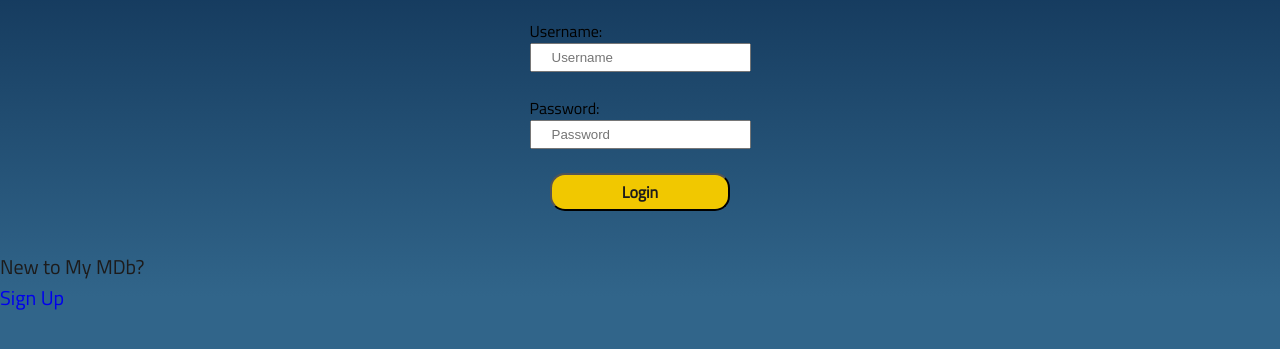
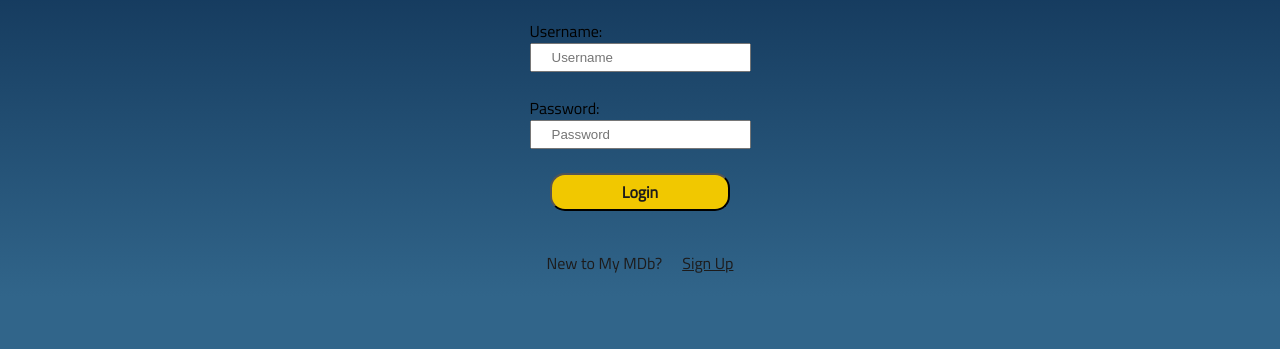
Before and after one commit to rachelcluke/my-MDb, a Flask app: page /auth in a window 1280 px wide. Shown: the part 103-452 px from the top of the page. Run offline with Flask 3, Linux system fonts and the light colour scheme.

Commit message:
sign up link style added

```diff
--- a/static/css/style.css
+++ b/static/css/style.css
@@ -76,6 +76,7 @@ body {
 }
 
 a {
+    list-style: none;
     text-decoration: none;
 }
 
@@ -132,29 +133,33 @@ a {
     justify-content: center;
 }
 
+#new-user-row, #sign-up-link, .auth-btn{
+    font-family: var(--font-web);
+    color: var(--jetblack);
+    font-size: 1.6rem;
+}
+
+#sign-up-link {
+    text-decoration: underline;
+}
+
+#new-user-link-row a:hover {
+    opacity: 30%;
+}
+
 .auth-btn{
     padding: .5rem 5rem .5rem 5rem;
     border-radius: 1.5rem 1.5rem;
-    font-family: var(--font-web);
     font-weight: 600;
-    font-size: 1.6rem;
     letter-spacing: -10%;
-    color: var(--jetblack);
     background-color: var(--supernova);
 }
-
 
 #launch-movie-poster {
     resize: inherit;
     max-width: 50%;
     padding-block-start: 10%;
     overflow: hidden;
-}
-
-#new-user-row {
-    font-family: var(--font-web);
-    color: var(--jetblack);
-    font-size: 2rem;
 }
 
 /* auth */
@@ -188,3 +193,7 @@ form .auth-btn {
     padding-left: 7rem;
     padding-right: 7rem;
 }
+
+#new-user-text-row {
+    padding-right: 2rem;
+}
--- a/templates/components/header.html
+++ b/templates/components/header.html
@@ -2,7 +2,7 @@
     <div class="nav-bar" id="header">
       <ul id="nav-links">
         <li id="logo-text">
-          <a href="#" aria-label="Go to homepage">My MDb</a>
+          <a href="{{url_for('index')}}" aria-label="Go to homepage">My MDb</a>
           <!-- TODO: include when html pages have been created
           <div id="secondary-header">
             <a href="#" aria-label="Go to homepage">My Movies</a>
--- a/templates/components/new-user.html
+++ b/templates/components/new-user.html
@@ -1,8 +1,8 @@
-<div id="new-user-row">
+<div id="new-user-row" class="centre">
     <div id="new-user-text-row">
         <p>New to My MDb?</p>
     </div>
     <div id="new-user-link-row">
-        <a id="sign-up-link" href="{{ url_for('register')}}">Sign Up</a>
+        <a id="sign-up-link" href="{{url_for('register')}}">Sign Up</a>
     </div>
 </div>
--- a/templates/pages/auth.html
+++ b/templates/pages/auth.html
@@ -13,5 +13,5 @@
 
         </div>
     </body>
-    <script src="{{ url_for('static',filename='index.js') }}"> </script>
+    <script src="{{url_for('static',filename='index.js')}}"> </script>
 </html>
```
